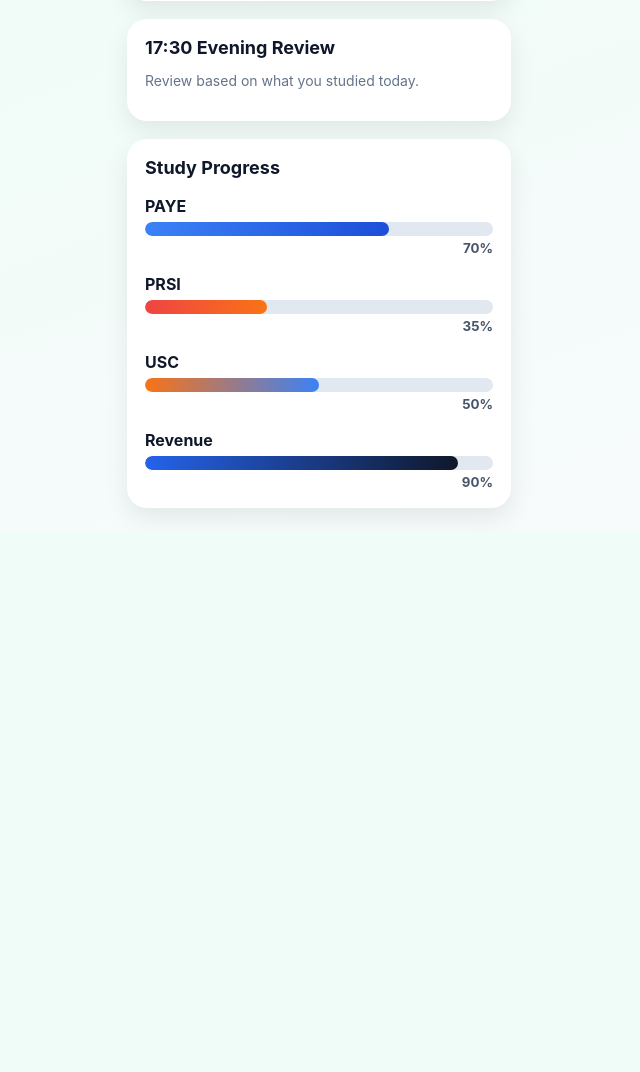
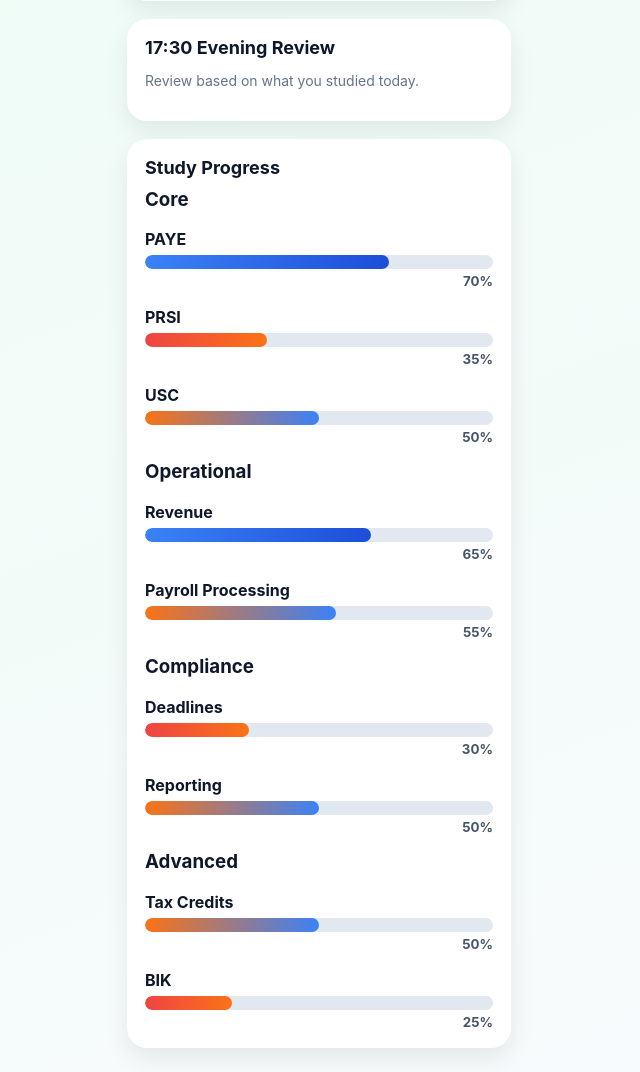
Before and after one commit to brunonfreitas/irish-payroll-tutor, a Flask app: page / in a window 1280 px wide. Shown: the part 386-1458 px from the top of the page, without its empty margins (321-961 px from the left). Before the commit the page ends 903 px from the top, so only its background shows below. Run offline with Flask 3, Linux system fonts and the light colour scheme; some libraries are stand-ins or nearby versions.

Commit message:
upgrade professional study progress

```diff
--- a/templates/index.html
+++ b/templates/index.html
@@ -31,6 +31,7 @@
     <h1>Irish Payroll Tutor 🇮🇪</h1>
     <p>Seu app de estudo diário</p>
 
+    <!-- Morning -->
     <div class="card">
       <h2>06:30 Morning Tip</h2>
       <p>
@@ -42,6 +43,7 @@
       </p>
     </div>
 
+    <!-- Midday -->
     <div class="card">
       <h2>13:20 Midday Quiz</h2>
       <p>
@@ -53,6 +55,7 @@
       </p>
     </div>
 
+    <!-- Evening -->
     <div class="card">
       <h2>17:30 Evening Review</h2>
       <p>
@@ -64,8 +67,12 @@
       </p>
     </div>
 
+    <!-- STUDY PROGRESS PROFISSIONAL -->
     <div class="card">
       <h2>Study Progress</h2>
+
+      <!-- CORE -->
+      <h3 style="margin-top:10px;">Core</h3>
 
       <div class="progress-item">
         <span>PAYE</span>
@@ -85,11 +92,51 @@
         <small>50%</small>
       </div>
 
+      <!-- OPERATIONAL -->
+      <h3 style="margin-top:15px;">Operational</h3>
+
       <div class="progress-item">
         <span>Revenue</span>
-        <div class="bar"><div class="fill excellent" style="width: 90%;"></div></div>
-        <small>90%</small>
+        <div class="bar"><div class="fill good" style="width: 65%;"></div></div>
+        <small>65%</small>
       </div>
+
+      <div class="progress-item">
+        <span>Payroll Processing</span>
+        <div class="bar"><div class="fill medium" style="width: 55%;"></div></div>
+        <small>55%</small>
+      </div>
+
+      <!-- COMPLIANCE -->
+      <h3 style="margin-top:15px;">Compliance</h3>
+
+      <div class="progress-item">
+        <span>Deadlines</span>
+        <div class="bar"><div class="fill weak" style="width: 30%;"></div></div>
+        <small>30%</small>
+      </div>
+
+      <div class="progress-item">
+        <span>Reporting</span>
+        <div class="bar"><div class="fill medium" style="width: 50%;"></div></div>
+        <small>50%</small>
+      </div>
+
+      <!-- ADVANCED -->
+      <h3 style="margin-top:15px;">Advanced</h3>
+
+      <div class="progress-item">
+        <span>Tax Credits</span>
+        <div class="bar"><div class="fill medium" style="width: 50%;"></div></div>
+        <small>50%</small>
+      </div>
+
+      <div class="progress-item">
+        <span>BIK</span>
+        <div class="bar"><div class="fill weak" style="width: 25%;"></div></div>
+        <small>25%</small>
+      </div>
+
     </div>
 
   </main>
```
